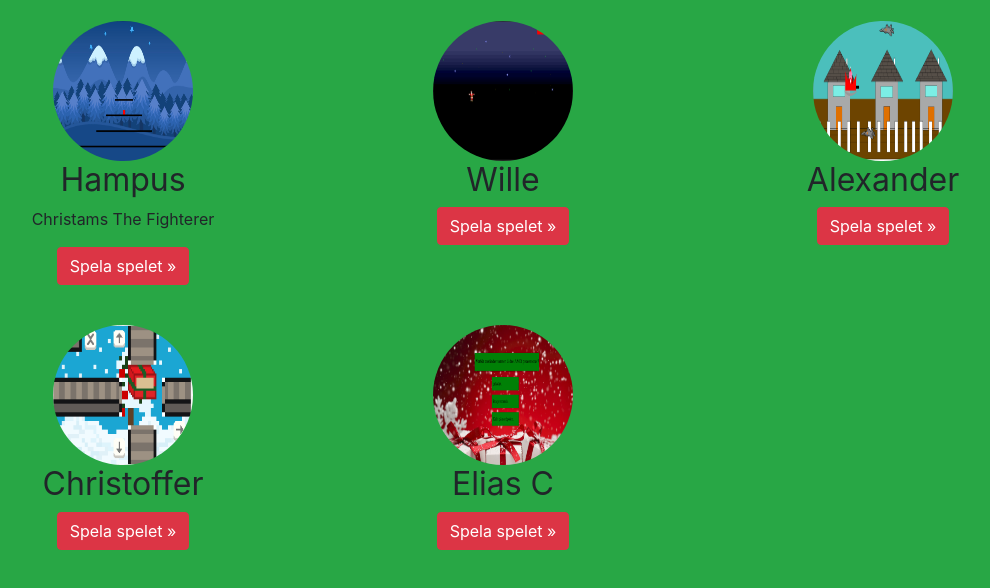
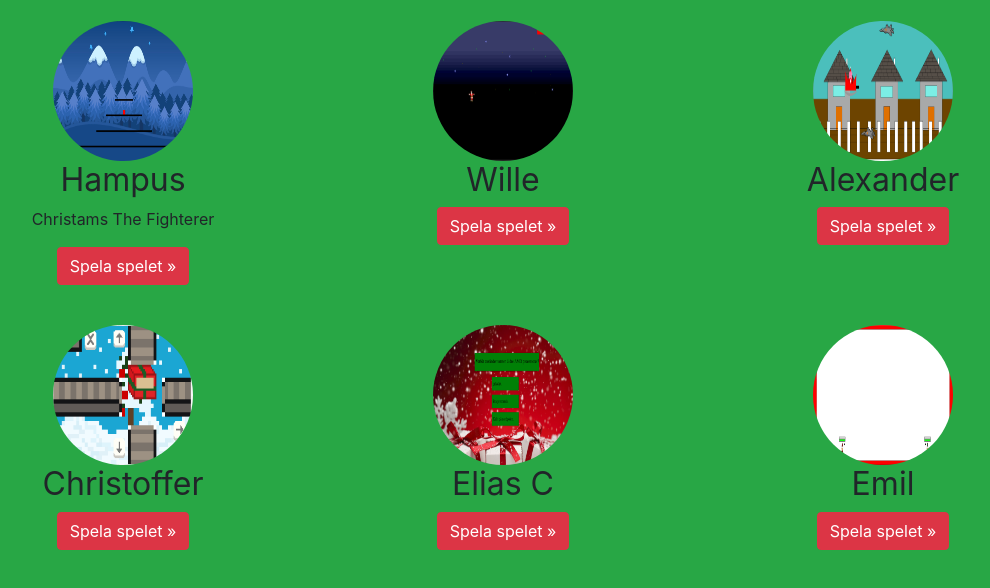
Before and after one commit to jensadev/te16jul, a plain HTML site: page index.html in a window 1280 px wide. Shown: the part 588-1176 px from the top of the page, without its empty margins (137-1127 px from the left). Drawn offline with nearby package versions, Linux system fonts and the light colour scheme.

Commit message:
added Emil

```diff
--- a/index.html
+++ b/index.html
@@ -74,7 +74,9 @@
                 <p><a class="btn btn-danger" href="https://modopojken.github.io/massamedcanvas/" role="button">Spela spelet &raquo;</a></p>
                 </div><!-- /.col-lg-4 -->
                 <div class="col-lg-4">
-
+                    <img class="rounded-circle" src="img/emil.png" alt="Generic placeholder image" width="140" height="140">
+                    <h2>Emil</h2>
+                    <p><a class="btn btn-danger" href="https://edbergarn.github.io/TomteSpel/" role="button">Spela spelet &raquo;</a></p>
                 </div><!-- /.col-lg-4 -->
             </div><!-- /.row -->
     </main>
```
Also changed, not shown: img/emil.png (added).
